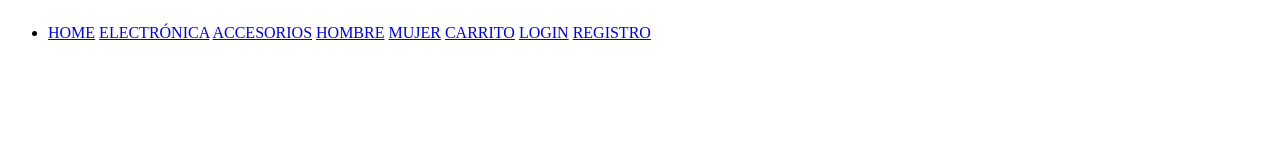
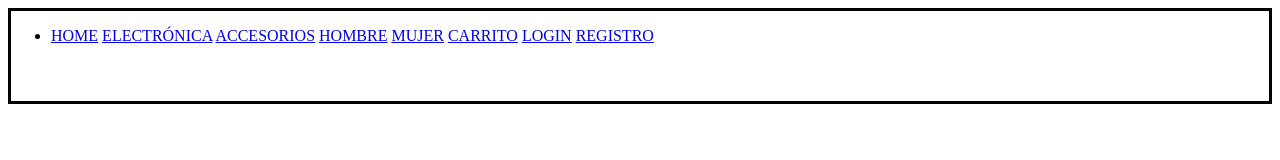
Before and after one commit to anaoldani1/TrabajoFinalProg, a plain HTML site: page Carrito/carrito.html in a window 1280 px wide. Drawn offline with Linux system fonts and the light colour scheme.

Commit message:
intentando barra de navegacion

```diff
--- a/Carrito/carrito.html
+++ b/Carrito/carrito.html
@@ -7,7 +7,7 @@
 </head>
 <body>
     <header class="header">
-        <nav>
+        <nav class="navegacion">
             <ul>
                 <li>
                     <a href="../Home/home.html">HOME</a>
--- a/Carrito/styles.css
+++ b/Carrito/styles.css
@@ -1,3 +1,9 @@
 .header {
+    display: block;
+    height: 90px;
+    border: solid 3px;
+    margin: 0px;
+}
+.navegacion {
     display: inline-block;
 }
```
